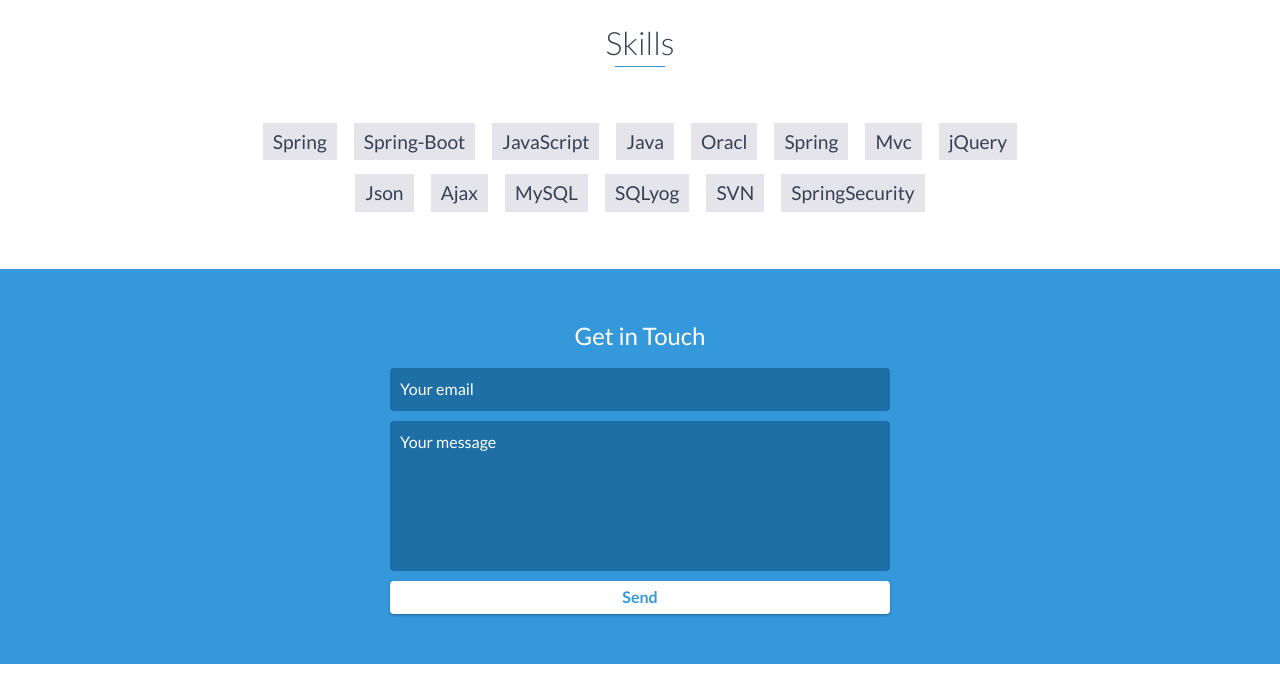
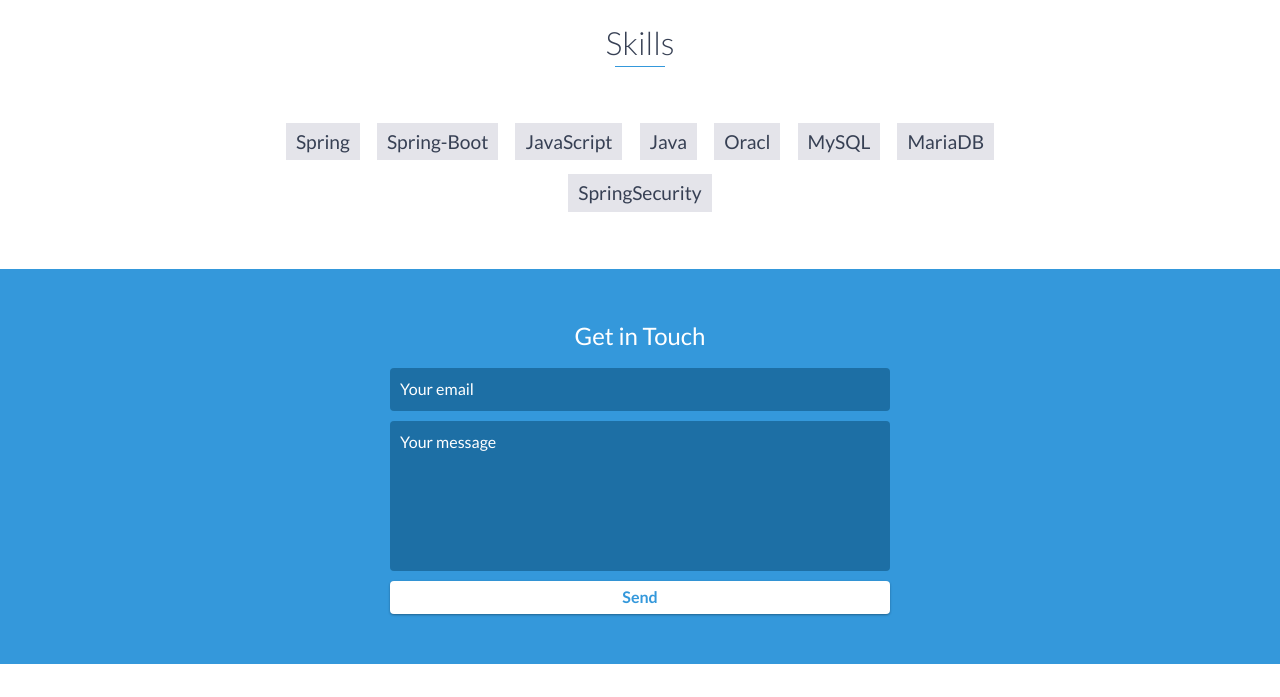
Before and after one commit to Byube/Byube.github.io, a website: page index.html in a window 1280 px wide. Shown: the part 3540-4237 px from the top of the page. Drawn offline with nearby package versions, Linux system fonts and the light colour scheme.

Commit message:
다시테스트

```diff
--- a/index.html
+++ b/index.html
@@ -200,14 +200,8 @@
             <li>JavaScript</li>
             <li>Java</li>
             <li>Oracl</li>
-            <li>Spring</li>
-            <li>Mvc</li>
-            <li>jQuery</li>
-            <li>Json</li>
-            <li>Ajax</li>
             <li>MySQL</li>
-            <li>SQLyog</li>
-            <li>SVN</li>
+            <li>MariaDB</li>
             <li>SpringSecurity</li>
         </ul>
     </div>
```
